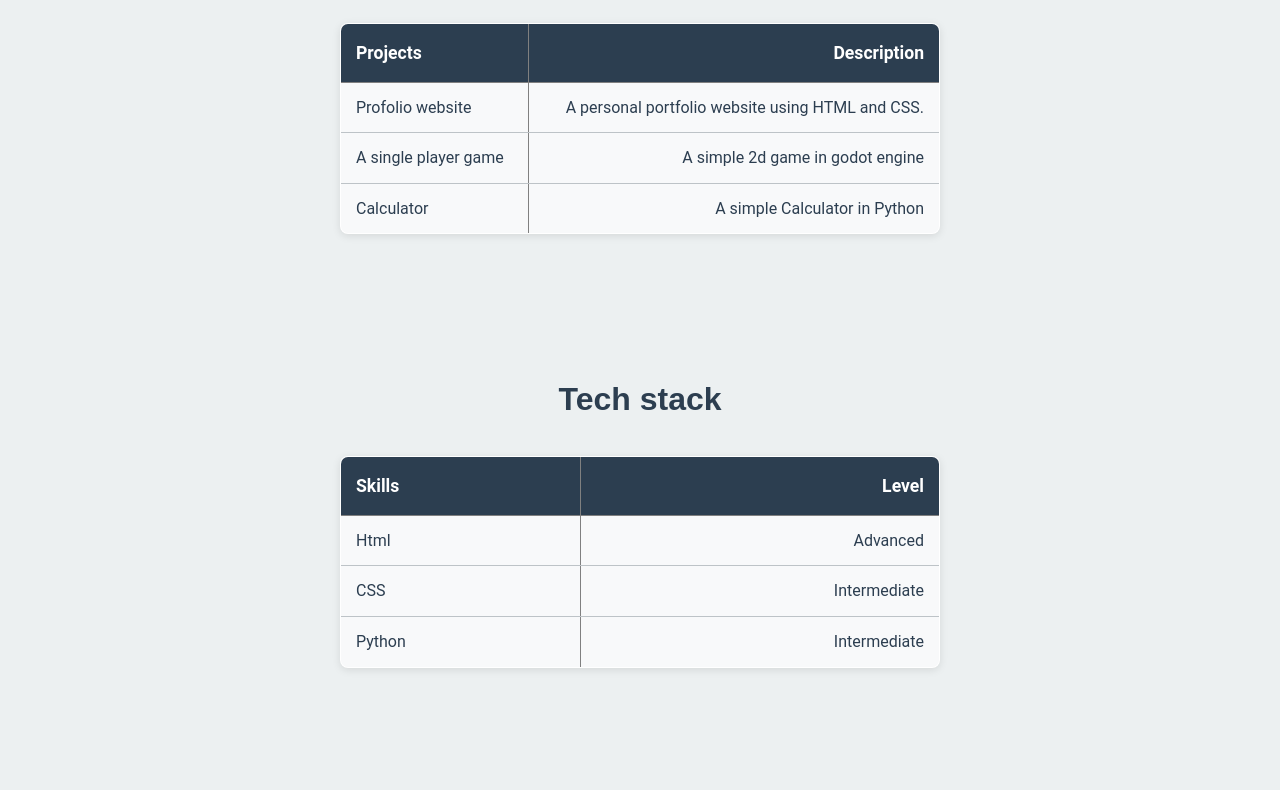
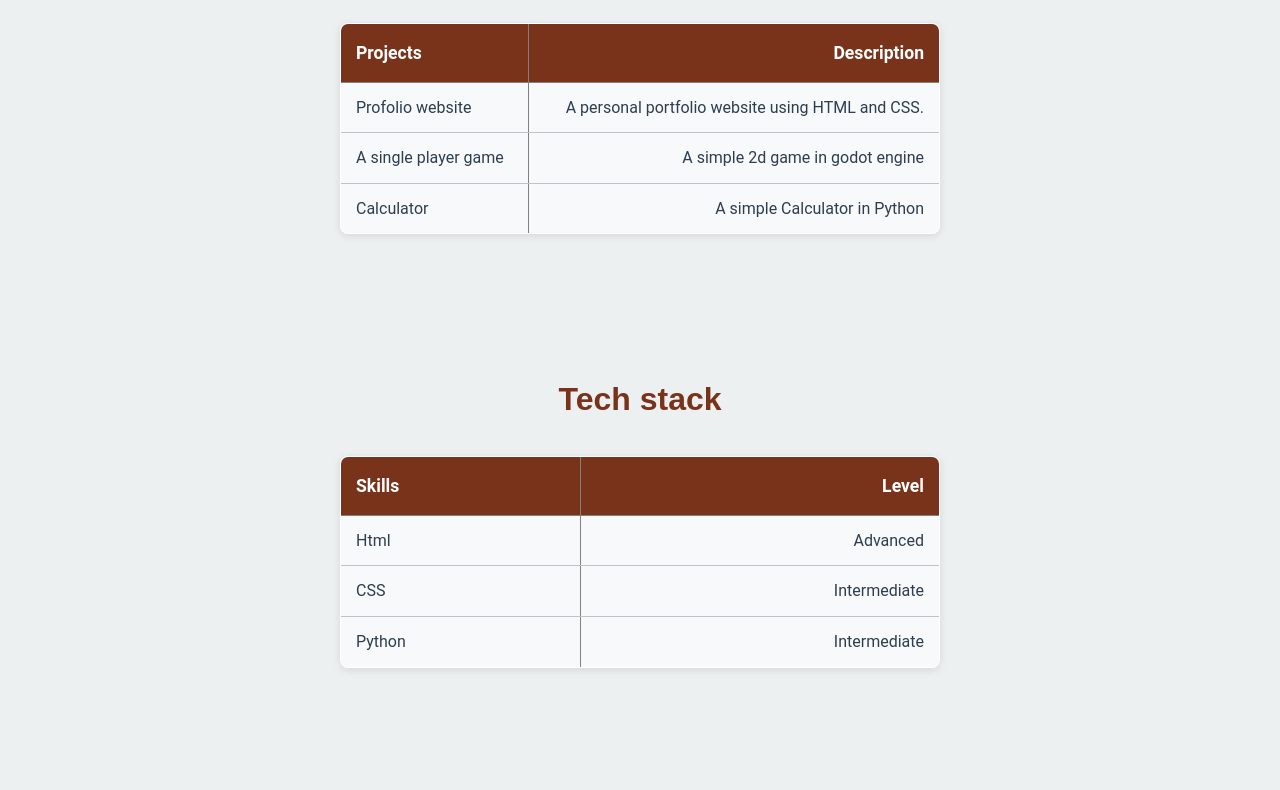
Before and after one commit to NavjotSingh72/lab-assignment-krmu-web-dev-1, a plain HTML site: page Lab-2/index.html in a window 1280 px wide. Shown: the part 754-1544 px from the top of the page. Drawn offline with Linux system fonts and the light colour scheme.

Commit message:
Update styles.css

```diff
--- a/Lab-2/styles.css
+++ b/Lab-2/styles.css
@@ -1,5 +1,5 @@
 :root {
-  --primary-color: #2c3e50;
+  --primary-color: #79331a;
   --secondary-color: #3498db;
   --accent-color: #e74c3c;
   --background-color: #ecf0f1;
```
